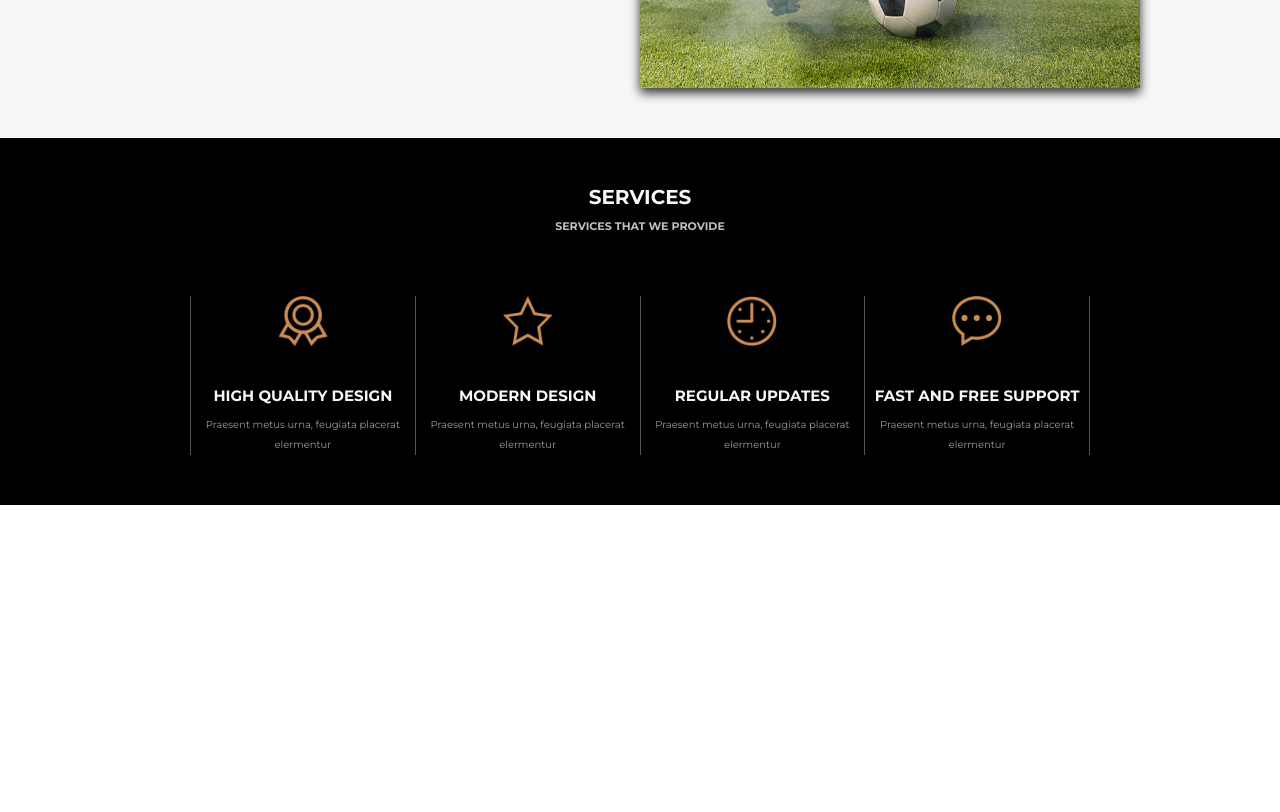
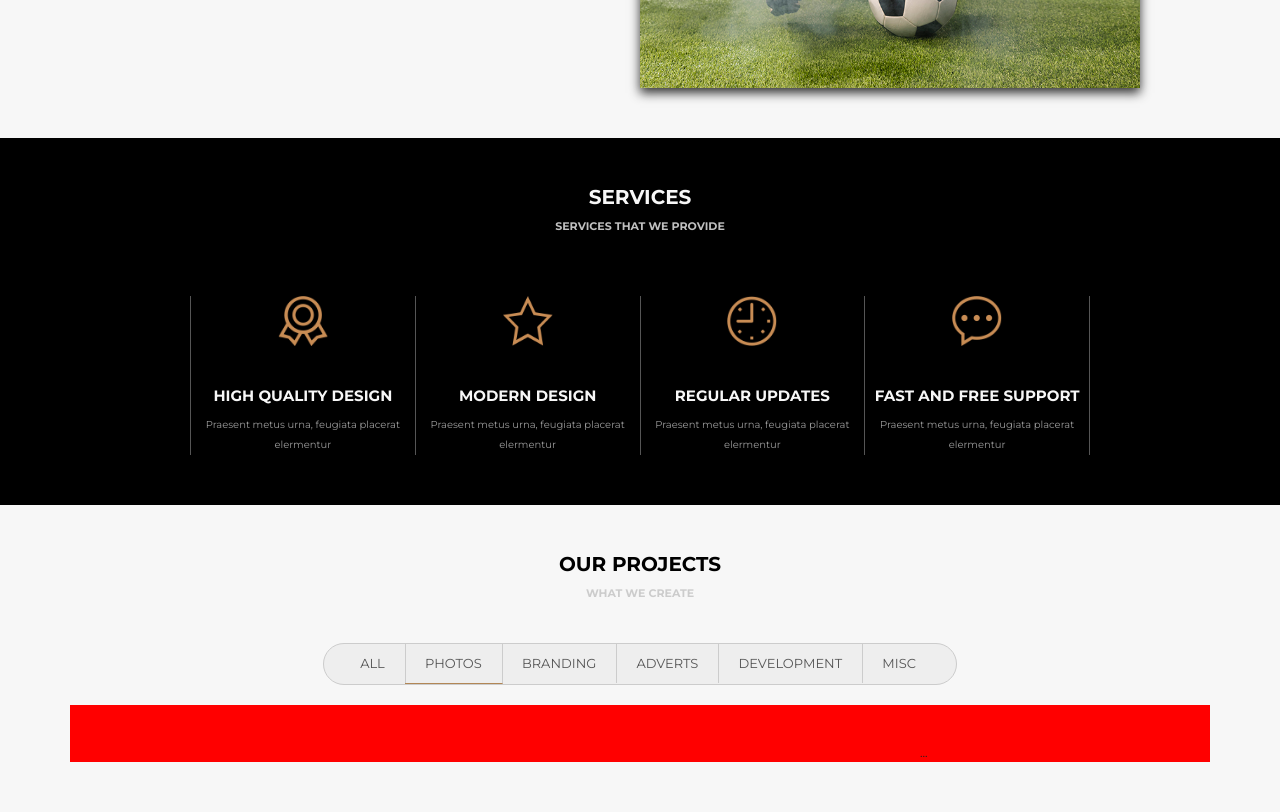
Before and after one commit to GabSouzaDev/projeto-awax, a plain HTML site: page home.html in a window 1280 px wide. Shown: the part 1168-1980 px from the top of the page. Before the commit the page ends 1673 px from the top, so only its background shows below. Drawn offline with Linux system fonts and the light colour scheme.

Commit message:
inserindo filters e dando início na seção de fotos

```diff
--- a/assets/css/style.css
+++ b/assets/css/style.css
@@ -39,6 +39,7 @@ body {
     background-color: #B28756;
 }
 
+/* -------------- Header --------------- */
 
 .menu ul,
 .menu li {
@@ -70,6 +71,7 @@ nav li a:hover, nav li .active {
     color: #B28756;
 }
 
+/* ---------- Banner e slideshow ---------- */
 
 .banner {
     background-color: #000;
@@ -118,6 +120,8 @@ nav li a:hover, nav li .active {
     font-weight: 700;
 }
 
+/* Pointers */
+
 .banner .sliders-pointers {
     width: 100vw; /*para que fique do tamanho da tela*/
     height: 20px;
@@ -144,6 +148,7 @@ nav li a:hover, nav li .active {
 }
 
 
+/* ---------- Sections ------------ */
 
 .default {
     background-color: #B28756;
@@ -219,6 +224,7 @@ nav li a:hover, nav li .active {
     background-color: #D28756;
 }
 
+/* --------- Section: about-us -----------*/
 
 .section-aboutus {
     display: flex;
@@ -249,6 +255,8 @@ nav li a:hover, nav li .active {
     height: 100%;
     object-fit: cover;
 }
+
+/* ----------- Section: services ---------- */
 
 .section-services {
     display: flex;
@@ -284,6 +292,66 @@ nav li a:hover, nav li .active {
     line-height: 20px;
     margin-top:10px;
     color: #999;
+}
+
+/* ------- Section: Projects ---------- */
+.section-projects {
+    display: flex;
+    flex-direction: column;
+    align-items: center;
+
+}
+
+/* ------- Section: Projects-filters --------- */
+
+.section-projects--filters {
+    border: 1px solid #CCC;
+    background-color: #EEE;
+    border-radius: 30px;
+    display: inline-block;
+    padding: 0 20px;
+
+}
+
+.section-projects--filters ul,
+.section-projects--filters li {
+    list-style: none;
+}
+
+.section-projects--filters li {
+    display: inline-block;
+    padding: 10px 20px;
+    margin-left:-4px;
+    color: #555;
+    text-transform: uppercase;
+    font-size: 13px;
+    border-right: 1px solid #CCC;
+    cursor: pointer;
+}
+
+.section-projects--filters li:hover,
+.section-projects--filters li.active {
+    border-bottom: 1px solid #B28756
+}
+
+.section-projects--filters li:nth-child(6) {
+    border-right: none;
+}
+
+/* --------- Section: Projects-Photos ---------- */
+.section-projects--photos {
+    margin-top:20px;
+    width: 100vw;
+    max-width: 1140px;
+    background-color: red;
+    display: flex;
+    flex-wrap: wrap;
+    justify-content: center;
+}
+
+.section-projects--photo {
+    width: 280px;
+
 }
 
 
--- a/home.html
+++ b/home.html
@@ -130,6 +130,76 @@
                 </div>
             </div>
         </section>
+        <section class="default light">
+            <div class="section-title">Our Projects</div>
+            <div class="section-desc">What We Create</div>
+            <div class="section-body">
+                <div class="section-projects">
+                    <nav class="section-projects--filters">
+                        <ul>
+                            <li>All</li>
+                            <li class="active">Photos</li>
+                            <li>Branding</li>
+                            <li>Adverts</li>
+                            <li>Development</li>
+                            <li>Misc</li>
+                        </ul>
+                    </nav>
+                    <div class="section-projects--photos">
+                        <div class="section-projects--photo">
+                            <div class="section-projects--photoarea"></div>
+                            <img src="" />
+                        </div>
+                        <div class="section-projects--photo">
+                            <div class="section-projects--photoarea"></div>
+                            <img src="" />
+                        </div>
+                        <div class="section-projects--photo">
+                            <div class="section-projects--photoarea"></div>
+                            <img src="" />
+                        </div>
+                        <div class="section-projects--photo">
+                            <div class="section-projects--photoarea"></div>
+                            <img src="" />
+                        </div>
+                        <div class="section-projects--photo">
+                            <div class="section-projects--photoarea"></div>
+                            <img src="" />
+                        </div>
+                        <div class="section-projects--photo">
+                            <div class="section-projects--photoarea"></div>
+                            <img src="" />
+                        </div>
+                        <div class="section-projects--photo">
+                            <div class="section-projects--photoarea"></div>
+                            <img src="" />
+                        </div>
+                        <div class="section-projects--photo">
+                            <div class="section-projects--photoarea"></div>
+                            <img src="" />
+                        </div>
+                        <div class="section-projects--photo">
+                            <div class="section-projects--photoarea"></div>
+                            <img src="" />
+                        </div>
+                        <div class="section-projects--photo">
+                            <div class="section-projects--photoarea"></div>
+                            <img src="" />
+                        </div>
+                        <div class="section-projects--photo">
+                            <div class="section-projects--photoarea"></div>
+                            <img src="" />
+                        </div>
+                        <div class="section-projects--photo">
+                            ...
+                        </div>
+                    </div>
+                </div>
+
+
+
+            </div>
+        </section>
 
     </main>
 
```
